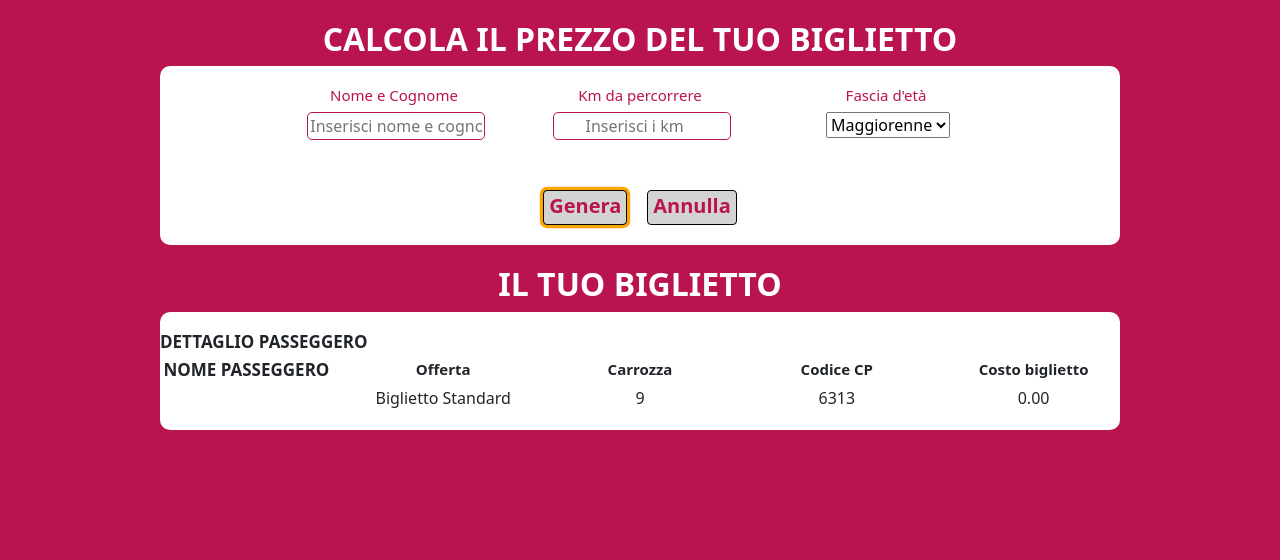
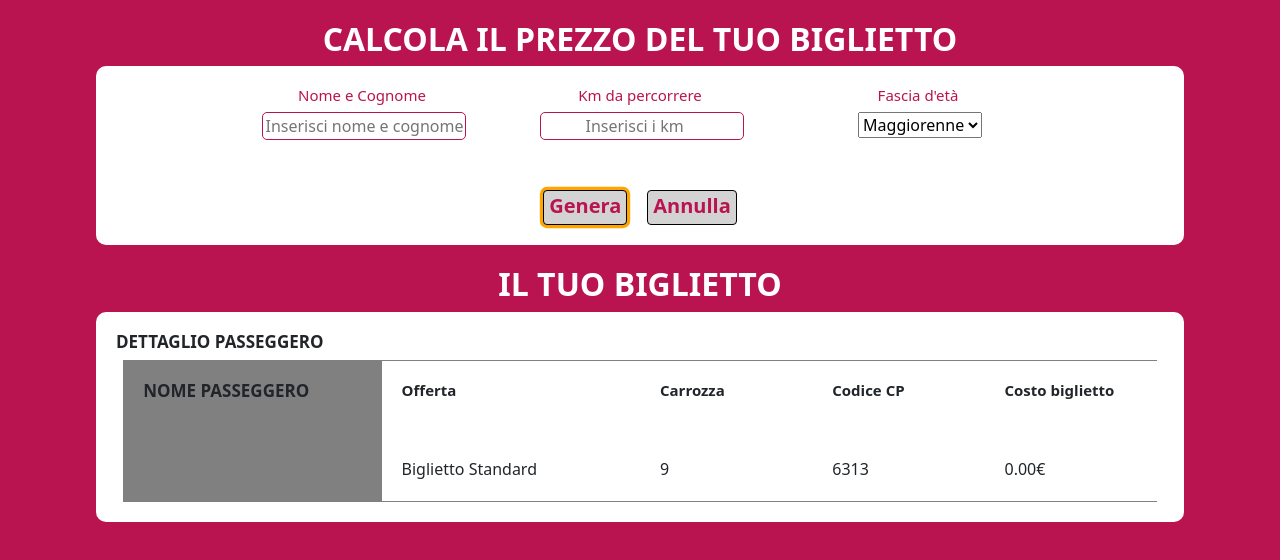
Before and after one commit to zhLisha/js-biglietto-treno-form, a plain HTML site: page index.html in a window 1280 px wide. Both pictures are taken after a click on the button "Genera". Drawn offline with nearby package versions, Linux system fonts and the light colour scheme.

Commit message:
details design all done

```diff
--- a/css/style.css
+++ b/css/style.css
@@ -15,6 +15,7 @@ h2 {
     padding-top: 20px;
     font-weight: 700;
     color: white;
+    text-align: center;
 }
 
 label {
@@ -25,7 +26,7 @@ label {
     padding: 20px 0;
     background-color: white;
     border-radius: 10px;
-    width: 75%;
+    width: 85%;
 }
 
 /* BUTTON */
@@ -79,6 +80,12 @@ h5 {
 .ticket {
     display: none;
 }
+.ticket .row {
+    width: 95%;
+    margin: 0 auto;
+    border-top: 1px solid grey;
+    border-bottom: 1px solid grey;
+}
 
 .active {
     display: block;
@@ -89,13 +96,27 @@ h5 {
 }
 
 h3, h4{
-    font-weight: 600;
+    font-weight: 700;
 }
 
 h3 {
     font-size: 17px;
 }
 
+.ticket > h3 {
+    padding-left: 20px;
+}
+
 h4 {
     font-size: 15px;
+    padding-bottom: 50px;
 }
+
+.ticket .col-3:first-child {
+    background-color: grey;
+    text-align: left;
+}
+
+.ticket .col-3, .ticket .col-2 {
+    padding: 20px 0 20px 20px;
+}
--- a/index.html
+++ b/index.html
@@ -65,30 +65,30 @@
 
     <!-- Section 2 Ticket info -->
     <section>
-        <div class="ms_container">
+        <div class="">
             <div class="title">
                 <h2>IL TUO BIGLIETTO</h2>
             </div>
             <div class="container bg-white ticket">
                 <h3>DETTAGLIO PASSEGGERO</h3>
-                <div class="row">
-                    <div class="col">
+                <div class="row justify-content-center">
+                    <div class="col-3">
                         <h3>NOME PASSEGGERO</h3>
                         <span id="ticket-name"></span>
                     </div>
-                    <div class="col">
+                    <div class="col-3">
                         <h4>Offerta</h4>
                         <span id="ticket-offer"></span>
                     </div>
-                    <div class="col">
+                    <div class="col-2">
                         <h4>Carrozza</h4>
                         <span id="ticket-carriage"></span>
                     </div>
-                    <div class="col">
+                    <div class="col-2">
                         <h4>Codice CP</h4>
                         <span id="ticket-code"></span>
                     </div>
-                    <div class="col">
+                    <div class="col-2">
                         <h4>Costo biglietto</h4>
                         <span id="ticket-price"></span>
                     </div>
--- a/js/script.js
+++ b/js/script.js
@@ -52,7 +52,7 @@ submitButton.addEventListener ( 'click',
         document.getElementById('ticket-name').innerHTML = userName;
         document.getElementById('ticket-carriage').innerHTML = Math.floor(Math.random() * 9) + 1;
         document.getElementById('ticket-code').innerHTML = Math.floor(Math.random() * 9999) + 1000;
-        document.getElementById('ticket-price').innerHTML = finalPrice;
+        document.getElementById('ticket-price').innerHTML = finalPrice  + '€';
     }
 )
 
```
